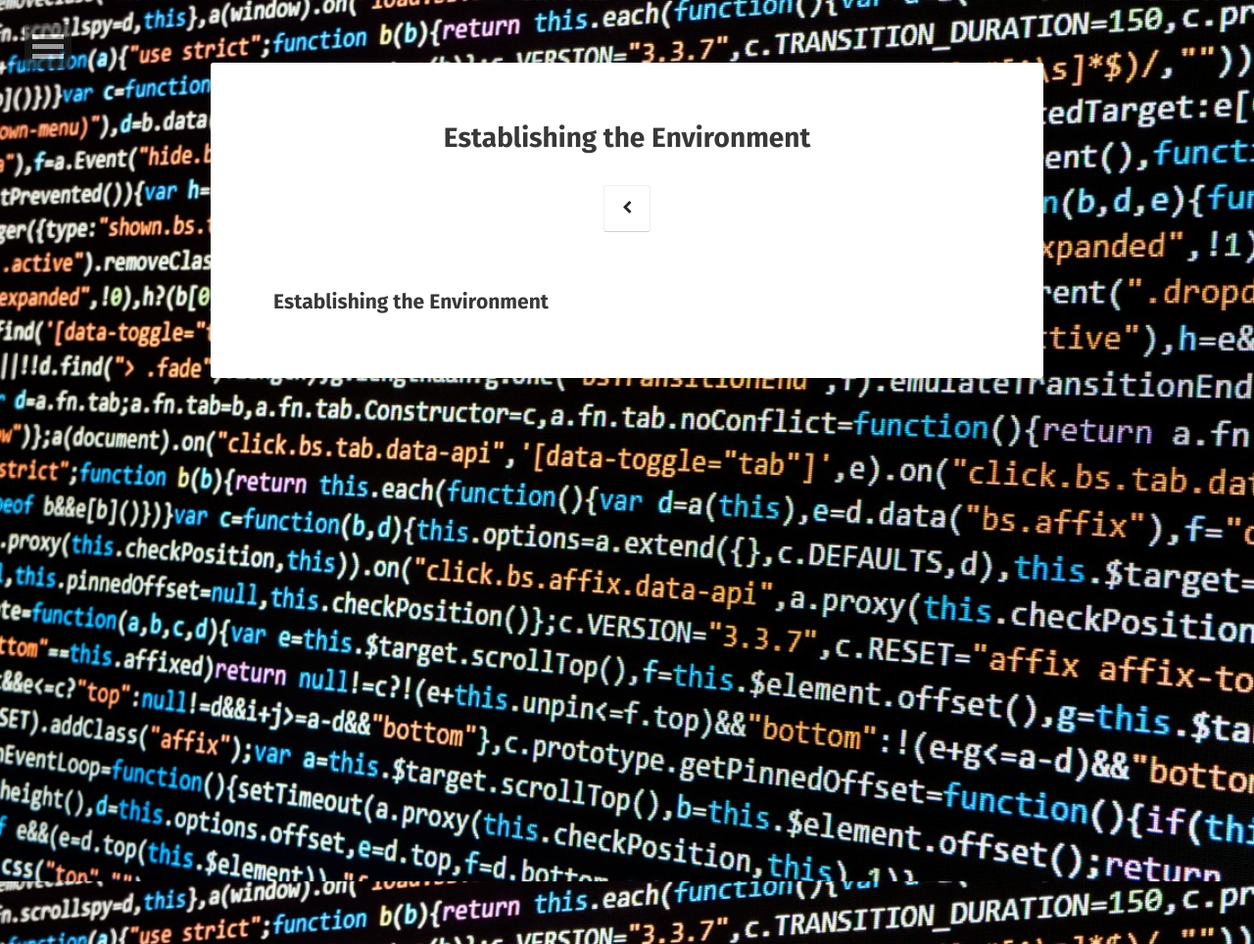
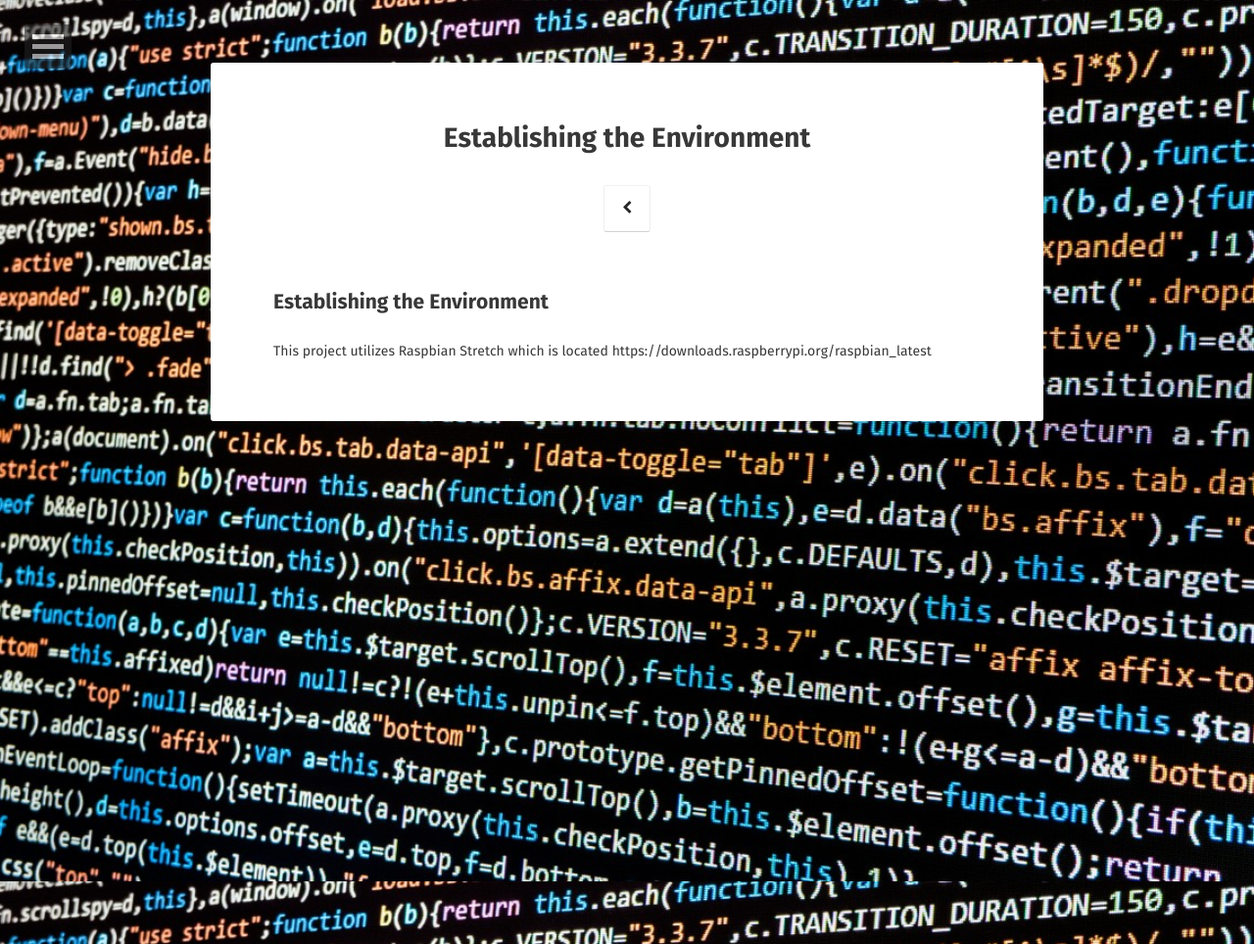
Before and after one commit to mgalde/DropTap, a Jekyll site: the page built from Establish Environment.md, in a window 1280 px wide. Shown: the whole page at 98% size. Built offline with Jekyll 4.4.1, drawn with Linux system fonts in a browser that asks for light colours; some web fonts are replaced; our own code applies the rules of GitHub Pages for plain Markdown files; comment, search, counter and statistics services are not loaded.

Commit message:
install
install directions (Starting)

```diff
--- a/Establish Environment.md
+++ b/Establish Environment.md
@@ -1 +1,2 @@
 ## Establishing the Environment
+This project utilizes Raspbian Stretch which is located https://downloads.raspberrypi.org/raspbian_latest
```
